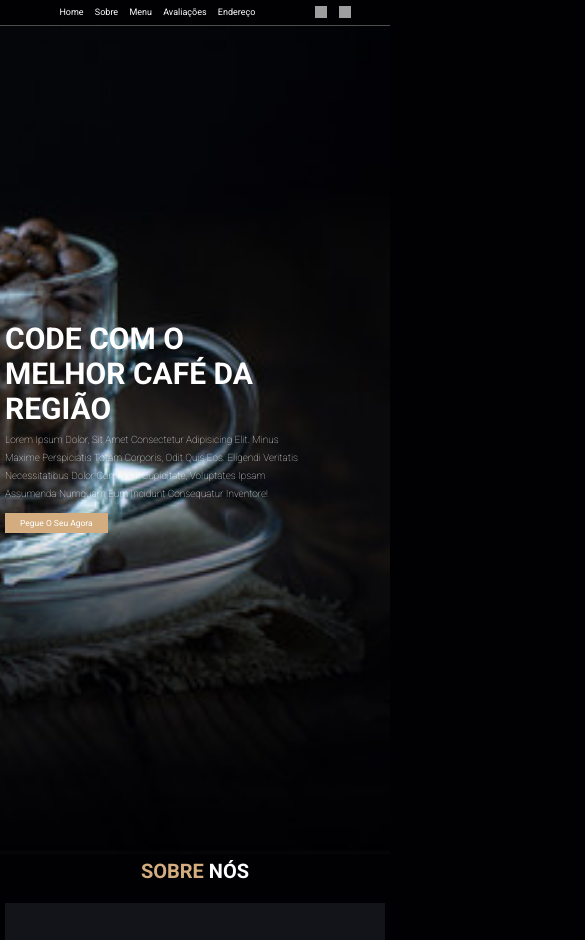
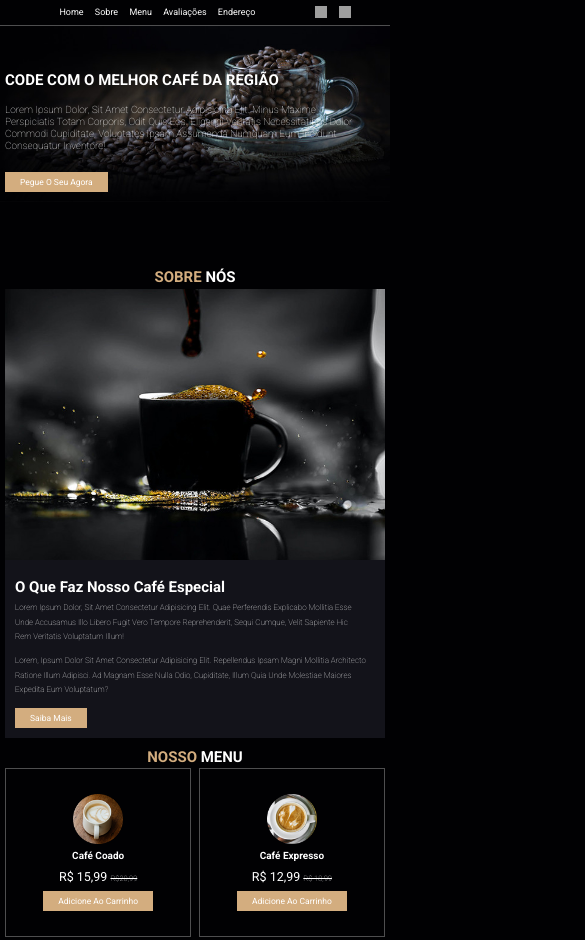
Before and after one commit to Rafaelpidias/ProjetoCafeteria, a plain HTML site: page index.html in a window 390 px wide. Shown: the top 940 px of the page, 585 px wide, since content can reach past the window. Drawn offline with Linux system fonts and the light colour scheme; grey boxes are pictures that could not be loaded.

Commit message:
Responsive changes

```diff
--- a/style.css
+++ b/style.css
@@ -165,8 +165,7 @@ section {
 .box-container {
   display: grid;
   /*bom para organizar as caixas, pode se aumentar ou diminuir qtde*/
-  grid-template-columns: repeat(auto-fit,
-      minmax(30rem, 1fr));
+  grid-template-columns: repeat(auto-fit, minmax(30rem, 1fr));
   /*min 30rem e max 1fr(uma tela)*/
   gap: 1.5rem;
 }
@@ -206,7 +205,7 @@ section {
   background: var(--color);
 }
 
-.menu .box-container .box:hover>* {
+.menu .box-container .box:hover > * {
   /*importante colocar no final, pois não pega o span*/
   color: var(--black);
   /* *{ aplica em todos elementos da div */
@@ -266,7 +265,6 @@ section {
 }
 
 @media (max-width: 878px) {
-
   :root {
     font-size: 5px;
   }
@@ -275,8 +273,6 @@ section {
     padding: 1rem 1rem;
     margin: auto;
     max-width: 900px;
-
-
   }
 
   .header section a img {
@@ -284,39 +280,68 @@ section {
   }
 
   .header section {
-
     margin-left: 0;
     padding-top: 0.1rem;
     padding-bottom: 0.1rem;
     justify-content: space-between;
     max-width: 90vw;
-
-
   }
 
-  .icons img{
+  .icons img {
     margin: 1rem;
     width: 2.5rem;
     height: 2.5rem;
-
-
   }
 
-  .navbar a{
+  .navbar a {
     justify-content: space-between;
-    display:inline;
-    right:100rem;
+    display: inline-block;
   }
+}
+.home-container {
+  background-position: top;
+  background-size: contain;
+  background-repeat: no-repeat;
+}
 
- }
- .home-container {
+.home-container section {
+  min-height: 30vh;
+  margin-bottom: 0;
+}
 
-  background-position:right;
-  background-size:center;
+.content h3 {
+  font-size: 3rem;
+}
 
+.content p {
+  line-height: 1.2;
+  width: 90vw;
+  font-weight: lighter;
+  padding: 3rem 0;
+}
 
+.title {
+  font-size: 3rem;
+  margin-bottom: 0.5rem;
+  margin-top: 0;
+}
+.about .row {
+  flex-direction: column;
+  align-items: initial;
+  font-size: lighter;
+  margin-bottom: 0;
+}
 
+.about .row img {
+  width: 45vh;
+}
+.box-container .box img {
+  height: 5rem;
+}
 
-
-
- }
+iframe {
+  width: 50%;
+  position: relative;
+  padding-bottom: 50%;
+  height: 50%;
+}
```
